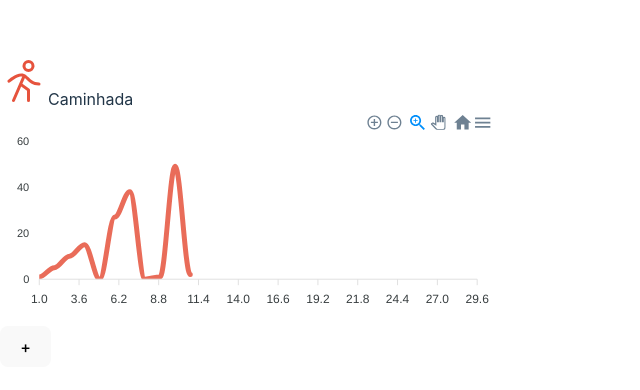
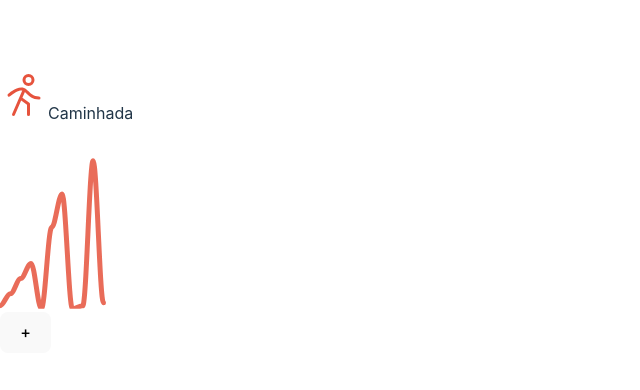
Before and after one commit to gnoatx/react-projeto, a React (Vite) app: page / in a window 1280 px wide. Shown: the part 188-578 px from the top of the page, without its empty margins (0-640 px from the left). Built offline with nearby package versions, Linux system fonts and the light colour scheme.

Commit message:
Mudanças no gráfico

```diff
--- a/src/components/Activity/index.jsx
+++ b/src/components/Activity/index.jsx
@@ -48,7 +48,12 @@ export function Activity({exercise}) {
 
   const options = {
     chart: {
-      type: 'line'
+      type: 'line',
+      sparkline: {
+        enabled: true,
+      },
+      width: 300,
+      height: 100
     },
     xaxis: {
       type: 'numeric',
@@ -83,8 +88,6 @@ export function Activity({exercise}) {
         <Chart
           options={options}
           series={series}
-          width="500"
-          height="200"
         />
         <button>+</button>
       </div>
```
